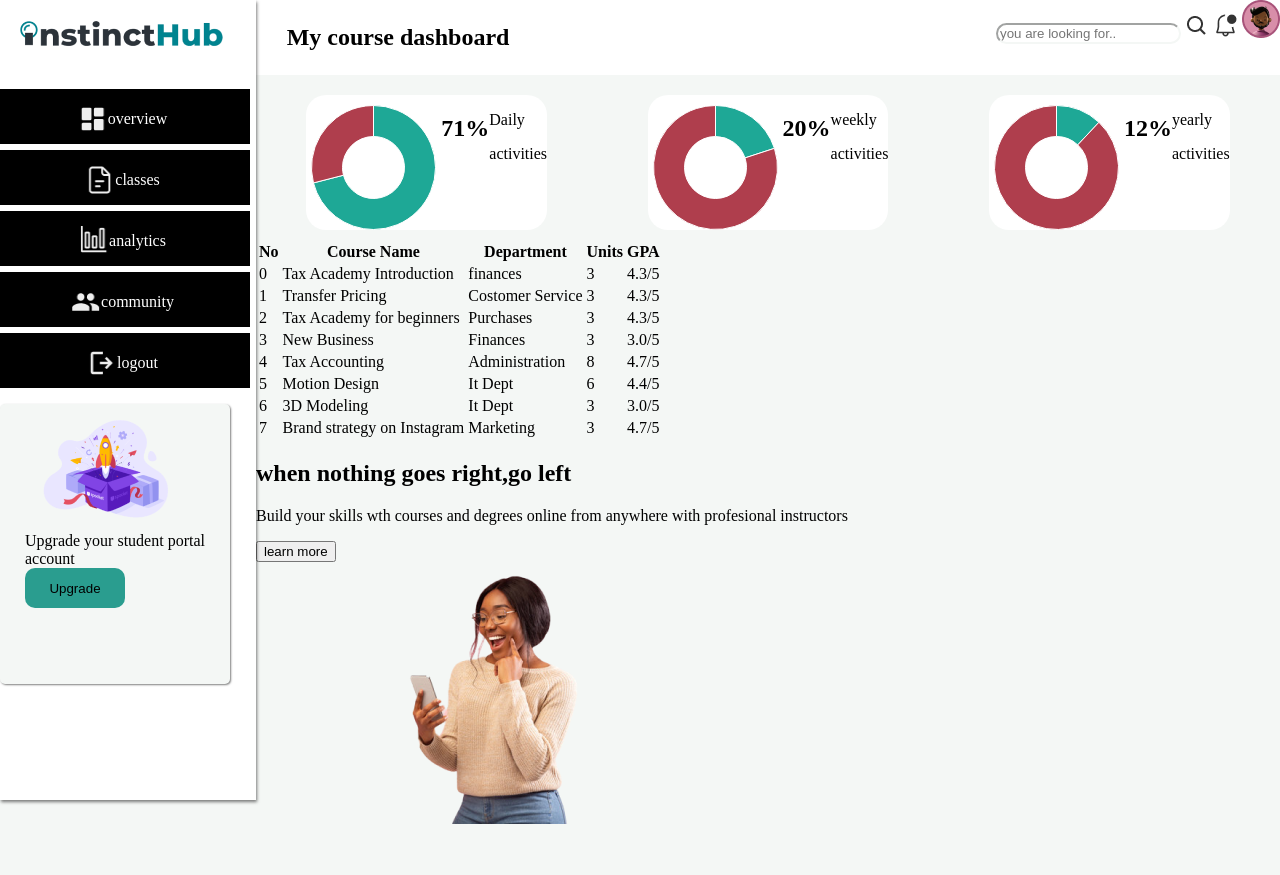
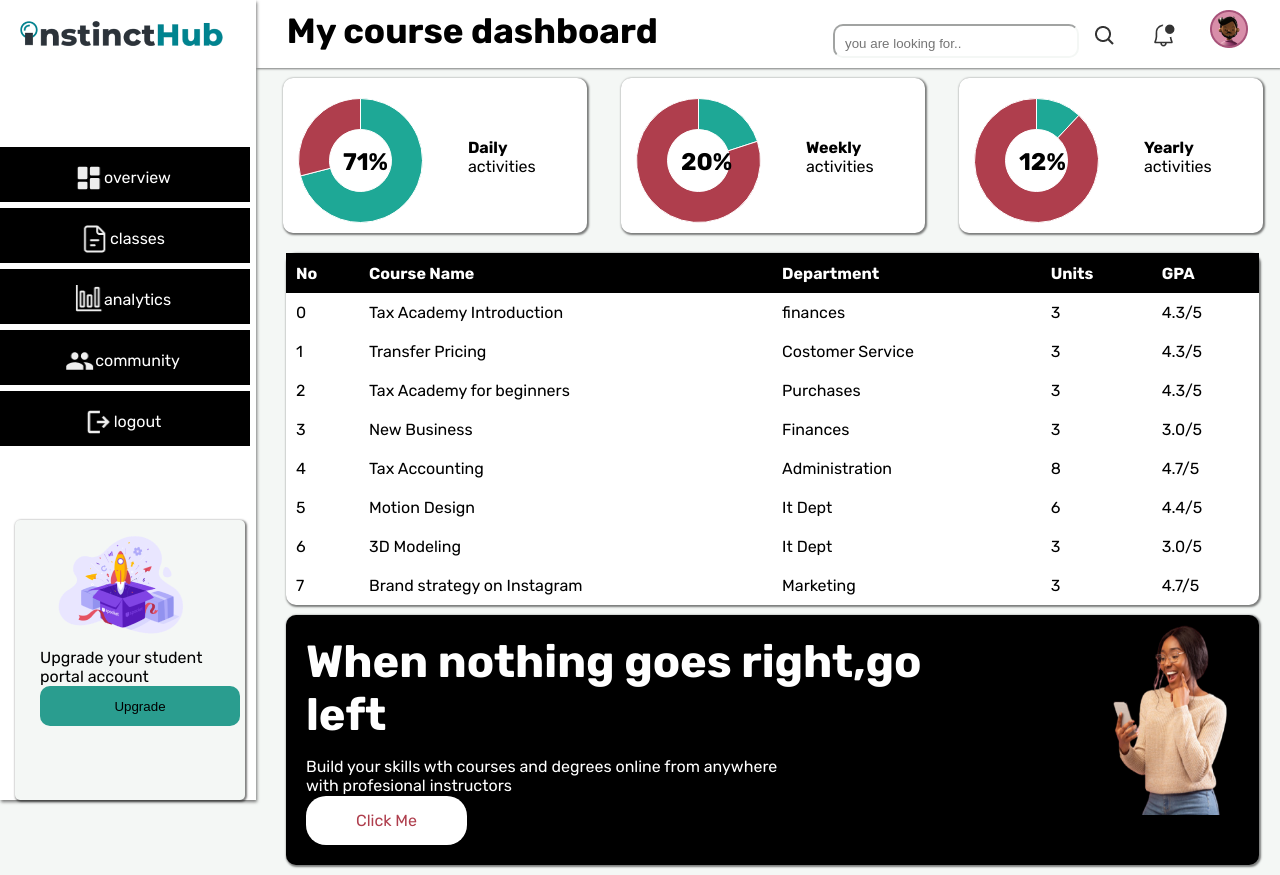
Before and after one commit to Nmanwoko/td-student-dasboard-project, a plain HTML site: page index.html in a window 1280 px wide. Before the commit the page ends 828 px from the top, so only its background shows below. Drawn offline with nearby package versions, Linux system fonts and the light colour scheme.

Commit message:
finished dashboard

```diff
--- a/index.html
+++ b/index.html
@@ -6,6 +6,9 @@
     <meta name="viewport" content="width=device-width, initial-scale=1.0">
     <title>student dashboard</title>
     <link rel="stylesheet" href="style.css">
+    <link rel="preconnect" href="https://fonts.googleapis.com">
+    <link rel="preconnect" href="https://fonts.gstatic.com" crossorigin>
+    <link href="https://fonts.googleapis.com/css2?family=Rubik:ital,wght@0,400;0,500;0,600;0,700;0,800;0,900;1,400;1,500;1,600;1,700;1,800;1,900&display=swap" rel="stylesheet">
     <script src="https://cdn.jsdelivr.net/npm/chart.js"></script>
 </head>
 <body>
@@ -79,9 +82,9 @@
                      <canvas id="daily" width="400" height="400"></canvas>
                  </div>
 
-                 <h1 class="71">71%</h1>
+                 <h1 class="percentage">71%</h1>
                  <div class="time">
-                     <p>Daily <br> <div>activities</div></p>
+                     <p> <b> Daily</b> <br>activities </p>
                  </div>
              </div>
 
@@ -90,9 +93,9 @@
                      <canvas id="weekly" width="400" height="400"></canvas>
                   </div>
 
-                 <h1 class="20">20%</h1>
+                 <h1 class="percentage">20%</h1>
                  <div class="time">
-                     <p>weekly <br> <div>activities</div></p>
+                     <p> <b> Weekly</b> <br>activities</p>
                  </div>
              </div>
 
@@ -101,9 +104,9 @@
                      <canvas id="yearly" width="400" height="400"></canvas>
                  </div>
 
-                 <h1 class="12">12%</h1>
+                 <h1 class="percentage">12%</h1>
                  <div class="time">
-                      <p>yearly <br> <div>activities</div></p>
+                      <p> <b>Yearly</b> <br> activities</p>
                  </div>
               </div>
          </div>
@@ -111,11 +114,13 @@
          <div class="table">
              <table>
                  <tr>
-                  <th>No</th>
-                  <th>Course Name</th>
-                  <th>Department</th>
-                  <th>Units</th>
-                  <th>GPA</th>
+                  <div class="tablehead">
+                     <th>No</th>
+                     <th>Course Name</th>
+                     <th>Department</th>
+                     <th>Units</th>
+                     <th>GPA</th>
+                  </div>
                  </tr>
                  <tr>
                    <td>0</td>
@@ -182,9 +187,9 @@
 
      <section class="advert">                                              <!--advert-->
          <div class="text">
-             <h1>when nothing goes right,go left</h1>
+             <h1>When nothing goes right,go left</h1>
              <p>Build your skills wth courses and degrees online from anywhere with profesional instructors</p>
-             <button>learn more</button>
+             <a href="#" >Click Me</a>
          </div>
          <div class="image">
             <img src="assets/female image.png" alt="female image">
--- a/style.css
+++ b/style.css
@@ -4,6 +4,7 @@
 body{
     margin: 0;
     background-color: #F4F7F5;
+    font-family: 'Rubik', sans-serif;
 }
 /*  =====================================
  Navigation
@@ -16,6 +17,9 @@ body{
     z-index: 10;
     /* position: 0, 1049.200, 0, 0 ; */
     background-color: #fff;
+    display: flex;
+    flex-direction: column;
+    justify-content: space-between;
 }
 .navigation .logo{
     padding: 20px;
@@ -47,22 +51,31 @@ body{
  .navigation .upgrade {
     height: 35vh;
     width: 90%;
-    box-shadow: 1px 1px 2px rgba(0, 0, 0, 0.5);
+    box-shadow: 1px 1px 2px 1px rgba(0, 0, 0, 0.5);
     padding-left: 25px;
+    margin-left: 15px;
     border-radius: 5px;
     background-color: #F4F7F5;
     justify-content: center;
  }
  .navigation .upgrade p{
-   margin-block: 0;
+    margin-block: 0;
+    position: relative;
+    align-content: center;
+    padding-right: 20px;
  }
  .navigation .upgrade button{
    height: 40px;
-   width: 100px;
+   width: 200px;
    background-color: #2a9d8f;
    border: 0px;
    box-shadow: 0px;
    border-radius: 10px;
+   box-shadow: inset 0 0 0 0 #af3e4d;
+   transition: ease-out 0.3s;
+ }
+ .navigation .upgrade .upgrade-button:hover{
+    box-shadow: inset 200px 0 0 0 #af3e4d;
  }
 .navigation .upgrade .upgrade-button button :hover{
     color: #fff;
@@ -84,16 +97,29 @@ body{
     background-color: #fff;
     justify-content: space-between;
     padding-left: 3%;
+    box-shadow: 1px 1px 2px rgba(0, 0, 0, 0.5);
 }
 .main .title nav h1{
     font-weight: 700;
-    font-size: x-large;
+    font-size: 35px;
+    margin-top: 10px;
+    margin-bottom: 10px;
+}
+.main .title nav .search{
+    width: 45%;
+}
+.main .title nav .search img{
+    padding: 10px 20px 0px 10px;
 }
 .main .title nav .search input{
-    border-radius: 20px;
+    border-radius: 10px;
     border-color: #F4F7F5;
-    background-color: -internal-light-dark(none);
-    color: -internal-light-dark(none);
+    padding: 10px 20px 5px 10px;
+    background-color: -internal-light-dark(none) #fff;
+    color: -internal-light-dark(none) #fff;
+    width: 55%;
+    box-shadow: none;
+    margin-bottom: 10px;
 }
 
 
@@ -102,20 +128,118 @@ body{
 .main .doughnut-box{
     display: flex;
     justify-content: space-around;
-    padding: 20px 0px 10px 0px;
+    padding: 10px 0px 10px 10px;
 }
 .main .doughnut-box .glaze{
     display: flex;
     background-color: #fff;
-    border-radius: 20px;
+    border-radius: 10px;
+    box-shadow: 1px 1px 2px 1px rgba(0, 0, 0, 0.5);
+    position: relative;
+    padding: 10px;
+    width: 30%;
 }
 .main .doughnut-box .glaze .doughnut {
     height: 135px;
     width: 135px;
 }
-.main .doughnut-box .glaze p {
+.main .doughnut-box .glaze .percentage{
+    position: absolute;
+    padding: 40px 50px;
+}
+.main .doughnut-box .glaze p{
     position: relative;
+    margin: 50px 0px 10px 40px;
 }
-.main .doughnut-box .glaze p div {
+
+
+
+
+/* table */
+.main .table table{
+    width: 95%;
+    margin: 10px 20px 10px 30px;
+    padding: 10px 10px 10px 20px;
+    background-color: #fff;
+    border-radius: 10px ;
+    box-shadow:  1px 1px 2px 1px rgba(0, 0, 0, 0.5);
+    border-collapse: collapse;
+}
+.main .table table th{
+    text-align: left;
+    color: #fff;
+    background-color: #000;
+    height: 40px;
+}
+.main .table table th,
+.main .table table td{
+    padding: 10px;
+}
+
+/* advert */
+.main .advert{
+    display: flex;
+    color: #fff;
+    background-color: #000;
+    border-radius: 10px;
+    box-shadow: 1px 1px 2px 1px rgba(0, 0, 0, 0.5);
+    width: 95%;
+    margin: 10px 20px 10px 30px;
+    justify-content: space-between;
+    height: 250px;
+}
+.main .advert .text{
+    padding-left: 20px;
+    padding-bottom: 10px;
+}
+.main .advert .text h1{
+    font-size: 45px;
+    margin-bottom: 10px;
+    margin-top: 20px;
+}
+.main .advert .text p{
+    width: 500px;
+}
+.main .advert .image img{
+    height: 200px;
+    width: 250px;
+}
+.main .advert .text a{
+    text-decoration: none;
+    padding: 15px 50px;
+    background: #fff;
+    color:#af3e4d;
+    position: relative;
+    border-radius: 20px;
+    margin-top: 20px;
+    transition: transform 0.3s ease;
+}
+.main .advert .text a::after,
+.main .advert .text a::before{
+    content: "";
     position: absolute;
+    opacity: 0.3;
+    background: #fff;
+    border-radius: inherit;
+    width: 100%;
+    height: 100%;
+    left: 0;
+    bottom: 0;
+    z-index: -1;
+    transition: transform 0.3s ease;
 }
+.main .advert .text a:hover{
+    transform: translate(-12px, -12px);
+}
+.main .advert .text a:hover::after{
+    transform: translate(6px, 6px);
+}
+.main .advert .text a:hover::before{
+    transform: translate(12px, 12px);
+}
+
+
+
+/* ========================================
+Media queries
+===========================================*/
```
